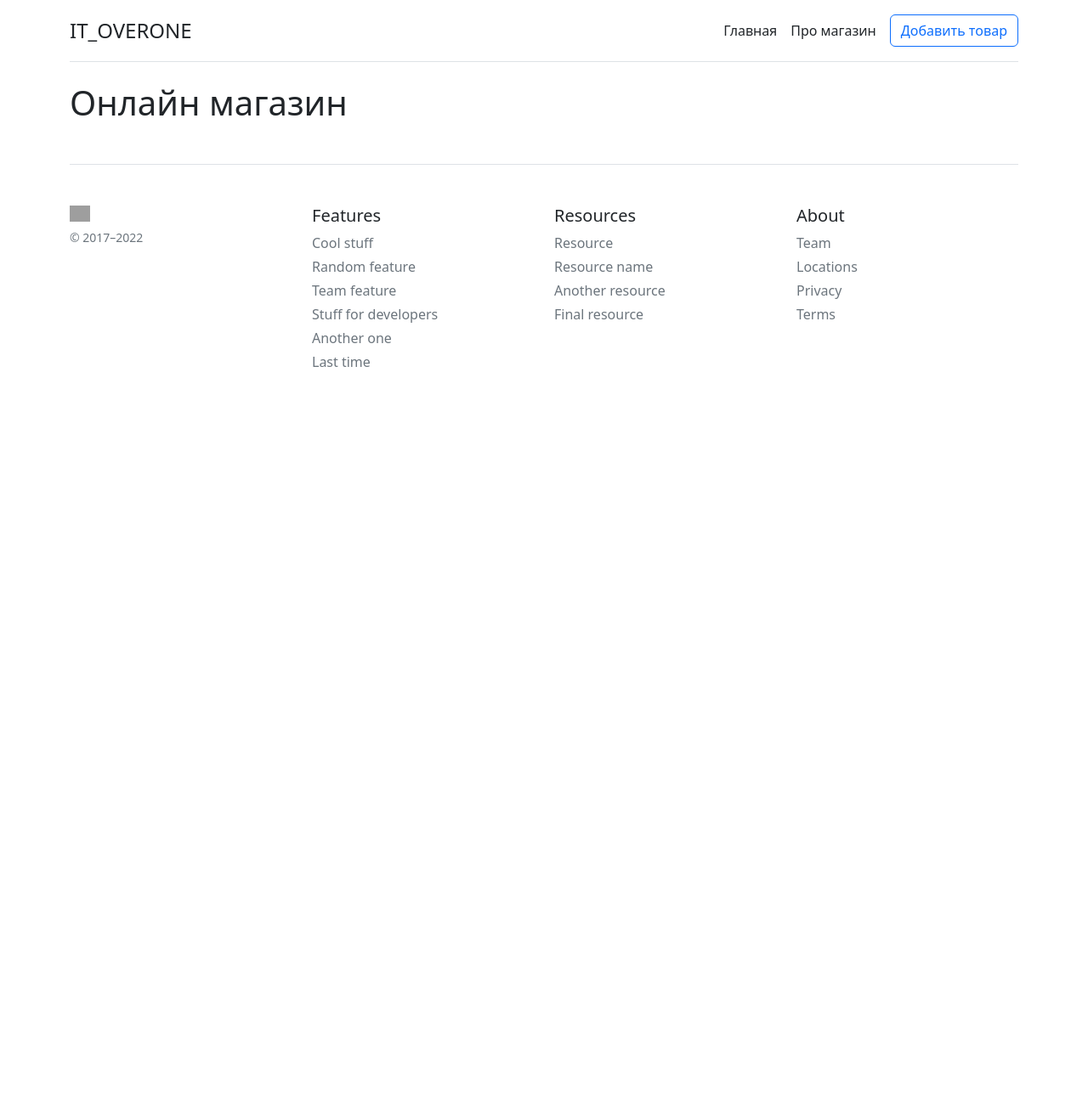
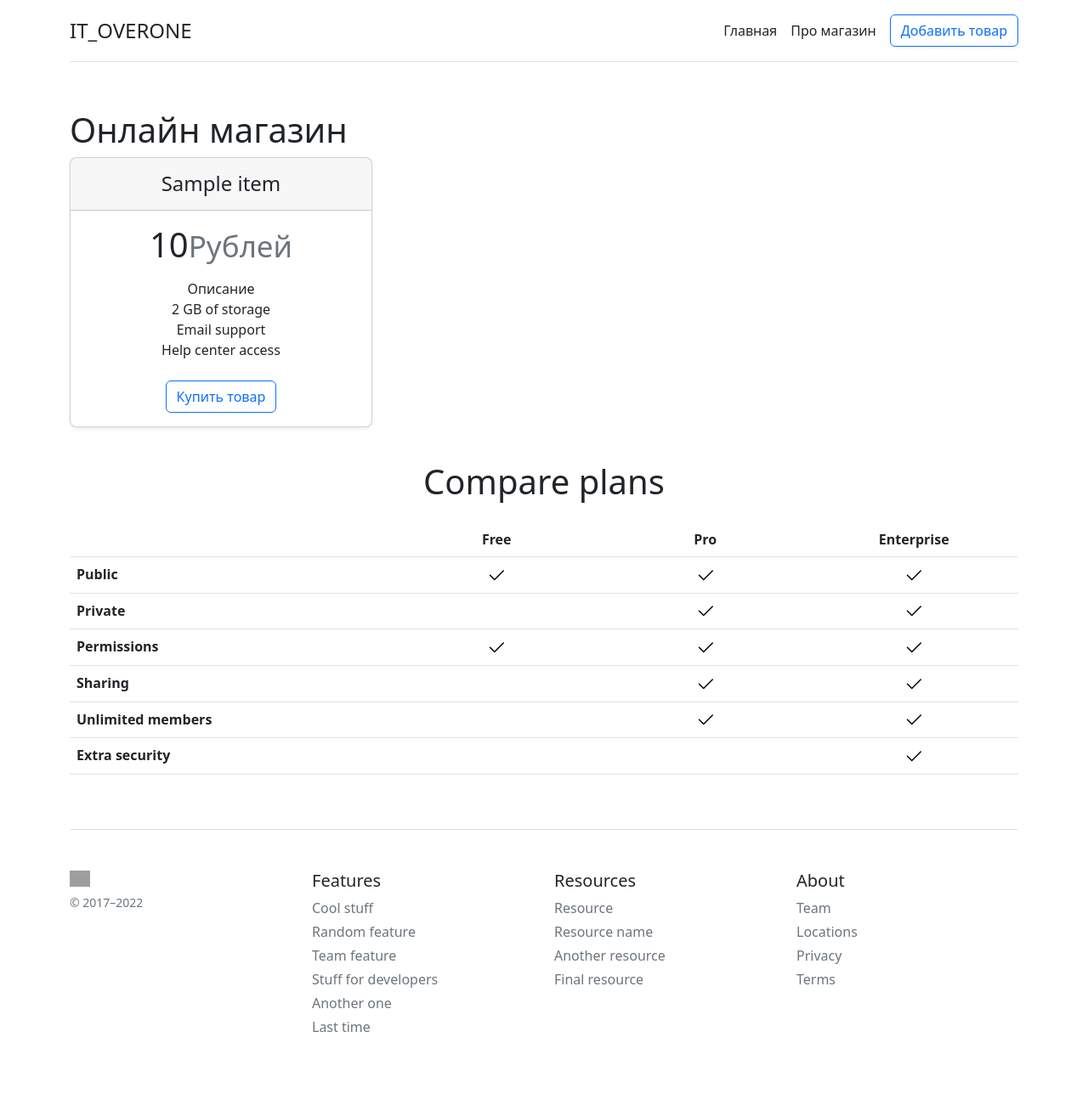
Before and after one commit to drakohha/onlineshop_flask, a Flask app: page / in a window 1280 px wide. Shown: the whole page at 85% size. Before the commit the page ends 432 px from the top, so only its background shows below. Run offline with Flask 2, Linux system fonts and the light colour scheme; tables that the repository leaves empty hold one stand-in row (values such as "Sample post"); lists and menus that the app fills with data are empty; grey boxes are pictures that could not be loaded.

Commit message:
new pay-sistem

```diff
--- a/app.py
+++ b/app.py
@@ -1,5 +1,6 @@
-from flask import Flask , render_template ,request , redirect
+from flask import Flask, render_template, request, redirect
 from flask_sqlalchemy import SQLAlchemy
+from cloudipsp import Api, Checkout
 
 app = Flask(__name__)
 app.config['SQLALCHEMY_DATABASE_URI'] = 'sqlite:///shop.bd'
@@ -7,32 +8,34 @@ app.config['SQLALCHEMY_TRACK_MODIFICATIONS'] = False
 db = SQLAlchemy(app)
 
 
-
 class Item(db.Model):
-    id= db.Column(db.Integer, primary_key=True)
-    title=db.Column(db.String(100), nullable=False)
-    price=db.Column(db.Integer, nullable=False)
-    isActive=db.Column(db.Boolean , default=True)
-
+    id = db.Column(db.Integer, primary_key=True)
+    title = db.Column(db.String(100), nullable=False)
+    price = db.Column(db.Integer, nullable=False)
+    isActive = db.Column(db.Boolean, default=True)
 
     def __repr__(self):
         return self.title
 
+
 @app.route('/')
 def index():
-    return render_template('index.html')
+    items = Item.query.order_by(Item.price).all()
+    return render_template('index.html', data=items)
+
 
 @app.route('/about')
 def about():
     return render_template('about.html')
 
-@app.route('/create', methods=['POST' ,'GET'])
+
+@app.route('/create', methods=['POST', 'GET'])
 def create():
     if request.method == 'POST':
-        title= request.form['title']
-        price= request.form['price']
+        title = request.form['title']
+        price = request.form['price']
 
-        item= Item(title=title , price=price)
+        item = Item(title=title, price=price)
 
         try:
             db.session.add(item)
@@ -45,5 +48,32 @@ def create():
         return render_template('create.html')
 
 
+@app.route('/bay', methods=['POST', 'GET'])
+def bay():
+    item = Item.query.all()
+    try:
+        api = Api(merchant_id=1396424,
+                  secret_key='test',
+                  request_type='xml',
+                  api_protocol='1.0',
+                  api_domain='api.fondy.eu')  # json - is default
+        checkout = Checkout(api=api)
+        data = {
+            "preauth": 'Y',
+            "currency": "RUB",
+            "amount": 10000,
+            "reservation_data": {
+                'test': 1,
+                'test2': 2
+            }
+        }
+        response = checkout.url(data)
+        return redirect('/')
+    except:
+        return "Произошла ошибка c платежной системой"
+
+    return render_template('bay.html' ,data=item)
+
+
 if __name__ == '__main__':
     app.run(debug=True)
--- a/templates/base.html
+++ b/templates/base.html
@@ -30,9 +30,13 @@
 
       </nav>
         <a class="btn btn-outline-primary" href="/create">Добавить товар</a>
+
     </div>
+  </header>
+</div>
+      <div class="container py-3">
+    {% block body %}
 
-      {% block body %}
     {% endblock %}
 
 
@@ -73,6 +77,7 @@
         </div>
       </div>
     </footer>
+
     </div>
 
 
--- a/templates/index.html
+++ b/templates/index.html
@@ -6,13 +6,93 @@
 
 {% block body %}
 <h1>Онлайн магазин</h1>
+<main>
 <div class="card-deck mb-3 text-center">
 {% for el in data %}
+    <div class="row row-cols-1 row-cols-md-3 mb-3 text-center">
+      <div class="col">
+        <div class="card mb-4 rounded-3 shadow-sm">
+          <div class="card-header py-3">
+            <h4 class="my-0 fw-normal">{{ el.title }}</h4>
+          </div>
+          <div class="card-body">
+            <h1 class="card-title pricing-card-title">{{ el.price }}<small class="text-muted fw-light">Рублей</small></h1>
+            <ul class="list-unstyled mt-3 mb-4">
+              <li>Описание</li>
+              <li>2 GB of storage</li>
+              <li>Email support</li>
+              <li>Help center access</li>
+            </ul>
+            <a class="btn btn-outline-primary" href="/bay">Купить товар</a>
+          </div>
+        </div>
+      </div>
+    </div>
+
+
+
 
 
 
 {% endfor %}
 
+  <h2 class="display-6 text-center mb-4">Compare plans</h2>
+
+    <div class="table-responsive">
+      <table class="table text-center">
+        <thead>
+          <tr>
+            <th style="width: 34%;"></th>
+            <th style="width: 22%;">Free</th>
+            <th style="width: 22%;">Pro</th>
+            <th style="width: 22%;">Enterprise</th>
+          </tr>
+        </thead>
+        <tbody>
+          <tr>
+            <th scope="row" class="text-start">Public</th>
+            <td><svg class="bi" width="24" height="24"><use xlink:href="#check"></use></svg></td>
+            <td><svg class="bi" width="24" height="24"><use xlink:href="#check"></use></svg></td>
+            <td><svg class="bi" width="24" height="24"><use xlink:href="#check"></use></svg></td>
+          </tr>
+          <tr>
+            <th scope="row" class="text-start">Private</th>
+            <td></td>
+            <td><svg class="bi" width="24" height="24"><use xlink:href="#check"></use></svg></td>
+            <td><svg class="bi" width="24" height="24"><use xlink:href="#check"></use></svg></td>
+          </tr>
+        </tbody>
+
+        <tbody>
+          <tr>
+            <th scope="row" class="text-start">Permissions</th>
+            <td><svg class="bi" width="24" height="24"><use xlink:href="#check"></use></svg></td>
+            <td><svg class="bi" width="24" height="24"><use xlink:href="#check"></use></svg></td>
+            <td><svg class="bi" width="24" height="24"><use xlink:href="#check"></use></svg></td>
+          </tr>
+          <tr>
+            <th scope="row" class="text-start">Sharing</th>
+            <td></td>
+            <td><svg class="bi" width="24" height="24"><use xlink:href="#check"></use></svg></td>
+            <td><svg class="bi" width="24" height="24"><use xlink:href="#check"></use></svg></td>
+          </tr>
+          <tr>
+            <th scope="row" class="text-start">Unlimited members</th>
+            <td></td>
+            <td><svg class="bi" width="24" height="24"><use xlink:href="#check"></use></svg></td>
+            <td><svg class="bi" width="24" height="24"><use xlink:href="#check"></use></svg></td>
+          </tr>
+          <tr>
+            <th scope="row" class="text-start">Extra security</th>
+            <td></td>
+            <td></td>
+            <td><svg class="bi" width="24" height="24"><use xlink:href="#check"></use></svg></td>
+          </tr>
+        </tbody>
+      </table>
+    </div>
 
 </div>
+
+  </main>
 {% endblock %}
```
Also changed, not shown: templates/bay.html (added, +20 -0 lines). Lines whose indentation alone changed are shown as unchanged.
